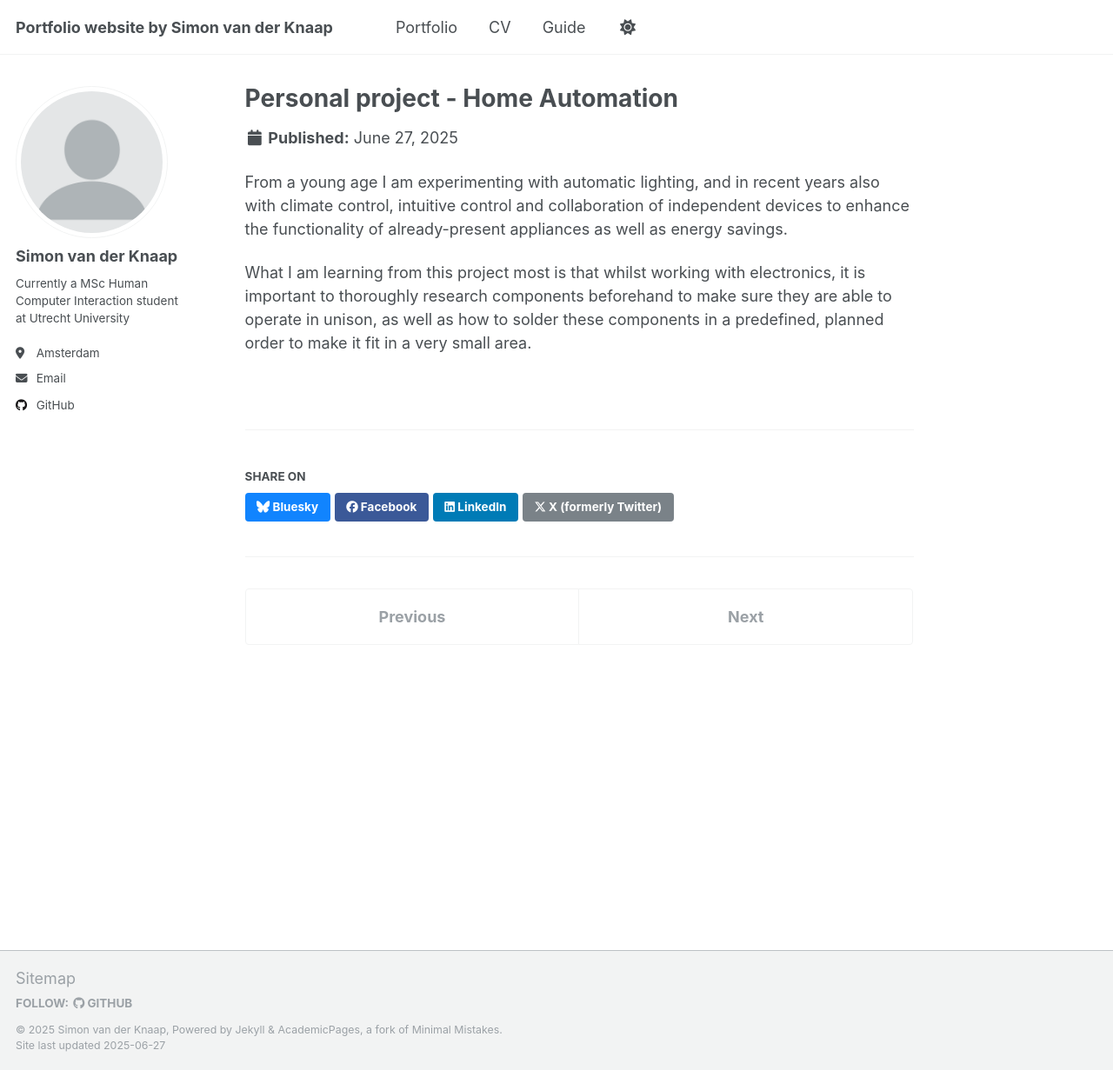
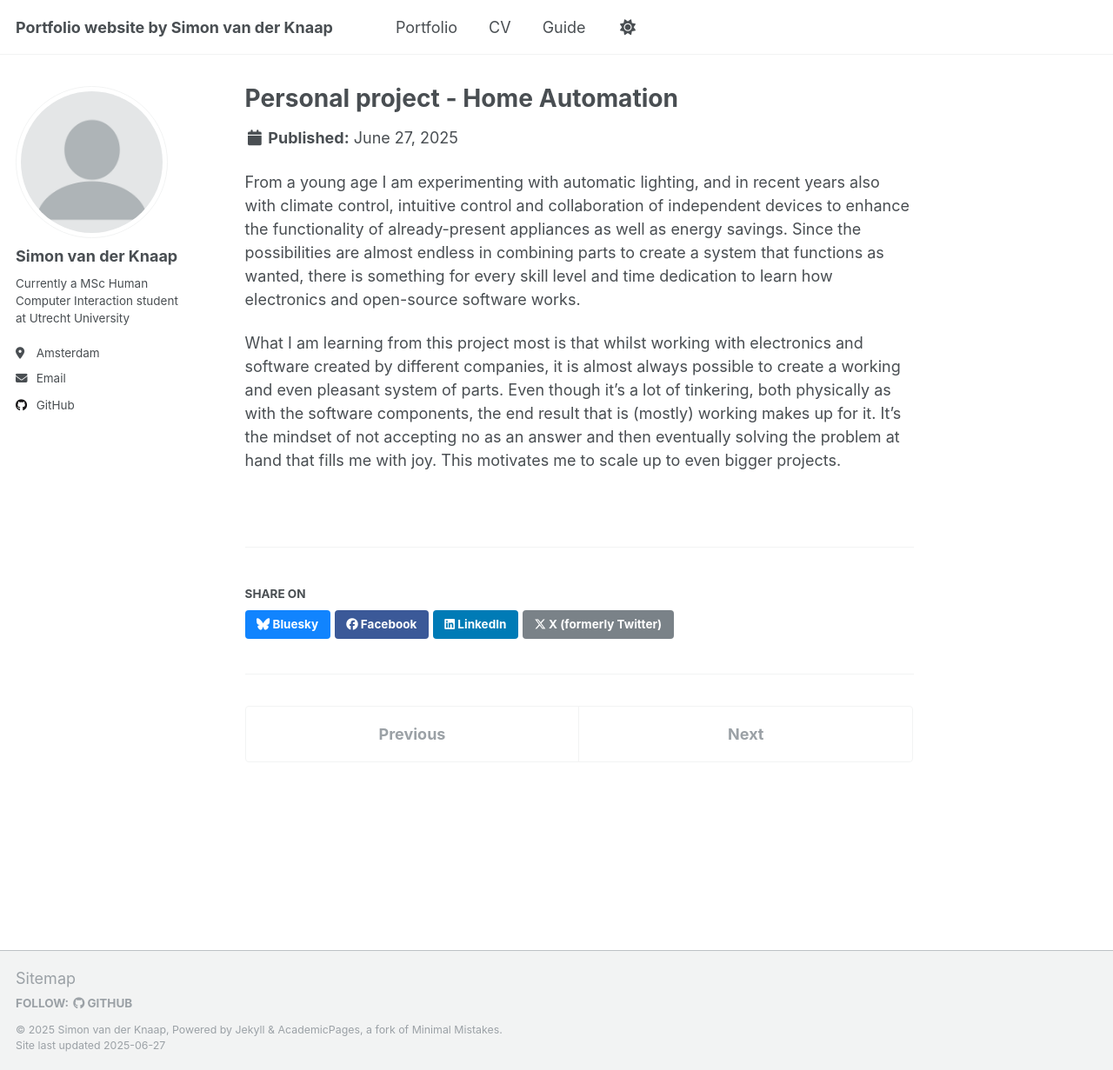
Before and after one commit to simonvdknaap/simonvdknaap.github.io, a Jekyll site: the page built from _portfolio/portfolio-3.md, in a window 1280 px wide and 1231 px high. Shown: the whole window at 87% size. Built offline with Jekyll 4.4.1, drawn with Linux system fonts in a browser that asks for light colours.

Commit message:
Update portfolio-3.md

```diff
--- a/_portfolio/portfolio-3.md
+++ b/_portfolio/portfolio-3.md
@@ -1,9 +1,9 @@
 ---
 title: "Personal project - Home Automation"
-excerpt: "This ongoing project consists of problem analysis, solution creation and evaluation.<br/><img src='/images/500x300.png'>"
+excerpt: "This ongoing project consists of problem analysis, solution creation and evaluation.<br/><img src='/images/Project3.jpg'>"
 collection: portfolio
 ---
 
-From a young age I am experimenting with automatic lighting, and in recent years also with climate control, intuitive control and collaboration of independent devices to enhance the functionality of already-present appliances as well as energy savings.
+From a young age I am experimenting with automatic lighting, and in recent years also with climate control, intuitive control and collaboration of independent devices to enhance the functionality of already-present appliances as well as energy savings. Since the possibilities are almost endless in combining parts to create a system that functions as wanted, there is something for every skill level and time dedication to learn how electronics and open-source software works.
 
-What I am learning from this project most is that whilst working with electronics, it is important to thoroughly research components beforehand to make sure they are able to operate in unison, as well as how to solder these components in a predefined, planned order to make it fit in a very small area.
+What I am learning from this project most is that whilst working with electronics and software created by different companies, it is almost always possible to create a working and even pleasant system of parts. Even though it's a lot of tinkering, both physically as with the software components, the end result that is (mostly) working makes up for it. It's the mindset of not accepting no as an answer and then eventually solving the problem at hand that fills me with joy. This motivates me to scale up to even bigger projects.
```
